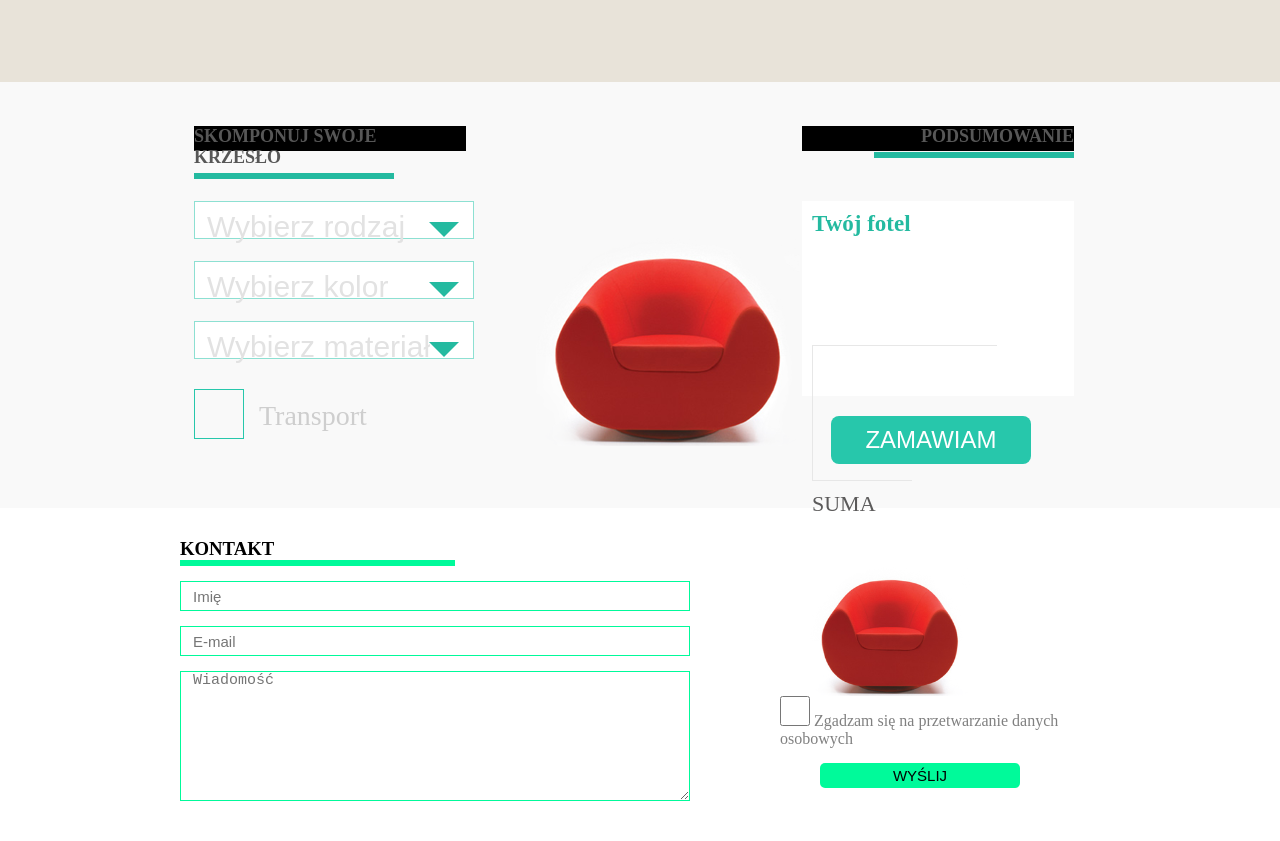
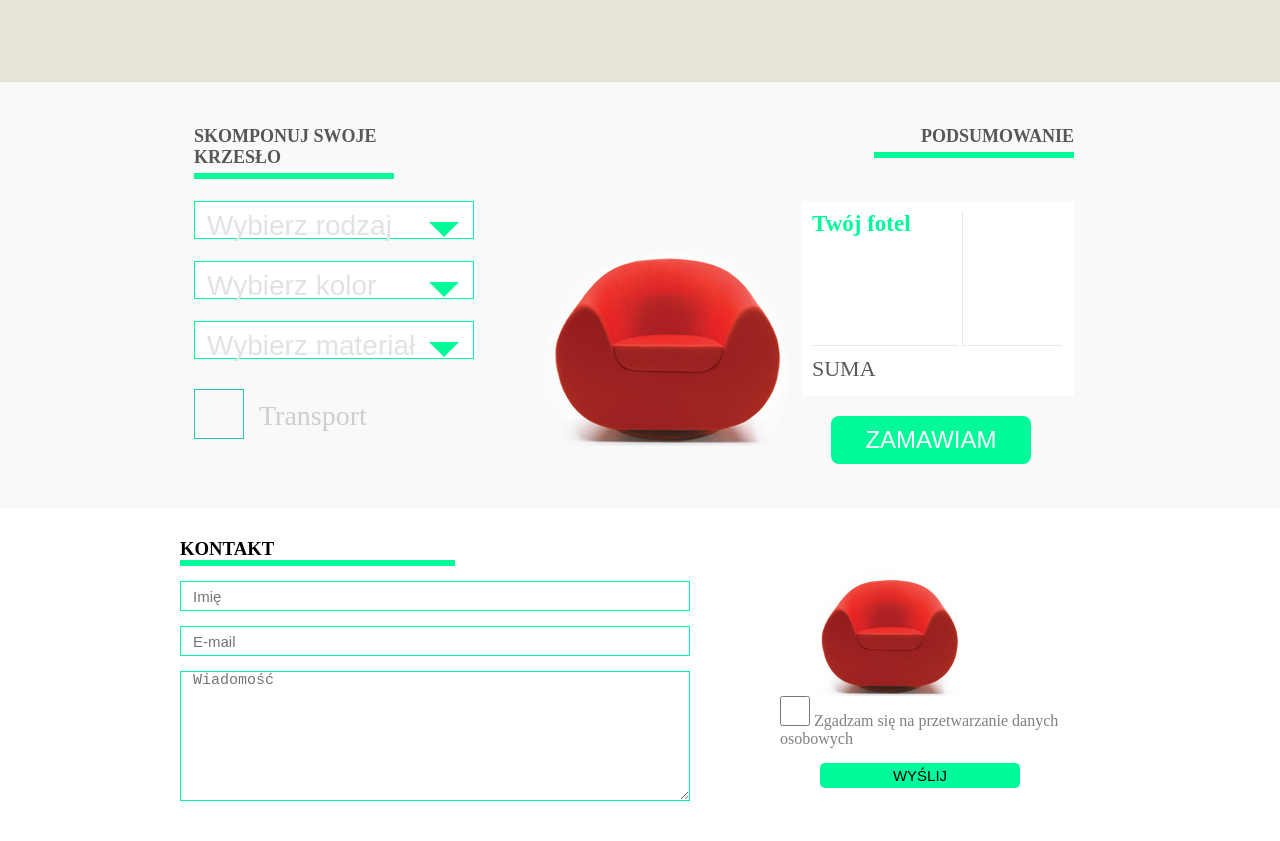
Before and after one commit to akinimod/warsztaty-HTML, a plain HTML site: page index.html in a window 1280 px wide. Shown: the part 1300-2141 px from the top of the page. Drawn offline with Linux system fonts and the light colour scheme.

Commit message:
drobne poprawki wizualne

```diff
--- a/css/style.css
+++ b/css/style.css
@@ -26,7 +26,7 @@ a{
 
 
 header{
-  background-color: black;
+background-color: black;
   height: 25px;
   color: white;
 }
@@ -329,10 +329,13 @@ margin-bottom: 30px;
 .application h3 {
   color: #575757;
   font-size: 18px;
+  background-color: #f9f9f9;
+
 }
 
 .application header.align_right{
   text-align: right;
+  background-color: #f9f9f9;
 }
 
 
@@ -348,7 +351,7 @@ margin-bottom: 30px;
   margin-top:50px;
 }
 .drop_down_list {
-  border:1px solid #8de0d2;
+  border:1px solid MediumSpringGreen;
   width: 280px;
   height:38px;
   background-color: white;
@@ -358,7 +361,7 @@ margin-bottom: 30px;
 }
 
 .list_label {
-  font-size: 30px;
+  font-size: 28px;
   color: #e2e2e2;
   font-family: 'ralewaylight', Arial, Tahoma, sans-serif;
 }
@@ -369,10 +372,10 @@ margin-bottom: 30px;
   padding: 30px 30px 30px 0;
 }
 .checkboxx input {
+    position: absolute;
   display: block;
   opacity: 0;
-  height: 48px;
-  position: absolute;
+  height: 10px;
   width: 48px;
   cursor: pointer;
 }
@@ -430,7 +433,7 @@ margin-bottom: 30px;
 
 
 .application .green_bell {
-  background-color: #24baa0;
+  background-color: MediumSpringGreen;
   width: 200px;
   height: 6px;
   display: inline-block;
@@ -447,7 +450,7 @@ margin-bottom: 30px;
 }
 
 .application .green_button {
-  background-color: #27c7ab;
+  background-color: MediumSpringGreen;
   color: white;
   text-align:center;
   text-transform: uppercase;
@@ -463,7 +466,7 @@ margin-bottom: 30px;
 }
 .panel_left {
   display: inline-block;
-  width: 185px;
+  width: 58%;
   vertical-align: top;
   padding-bottom:10px;
   border-bottom:1px solid #e7e7e7;
@@ -482,7 +485,7 @@ margin-bottom: 30px;
 }
 
 .panel_left h4 , .panel_right h4{
-  color: #24baa0;
+  color: MediumSpringGreen;
   font-size: 23px;
 }
 
@@ -496,7 +499,7 @@ margin-bottom: 30px;
 .panel_right span {
   display: block;
   font-size: 22px;
-  color: #24baa0;
+  color: MediumSpringGreen;
   margin-top:10px;
 }
 .sum_label{
@@ -513,7 +516,7 @@ margin-bottom: 30px;
   text-align: right;
   margin-top: 10px;
   font-size: 22px;
-  color: #24baa0;
+  color: MediumSpringGreen;
 }
 
 .list_arrow {
@@ -521,7 +524,7 @@ margin-bottom: 30px;
   height: 0;
   border-left: 15px solid transparent;
   border-right: 15px solid transparent;
-  border-top: 15px solid #24baa0;
+  border-top: 15px solid MediumSpringGreen;
   display:block;
   position: absolute;
   right: 14px;
```
